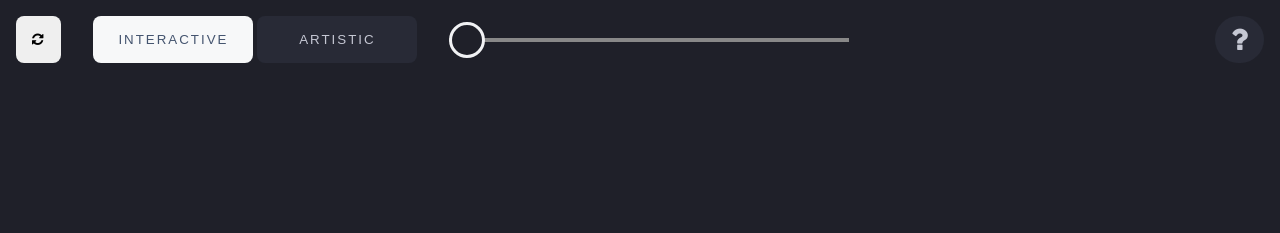
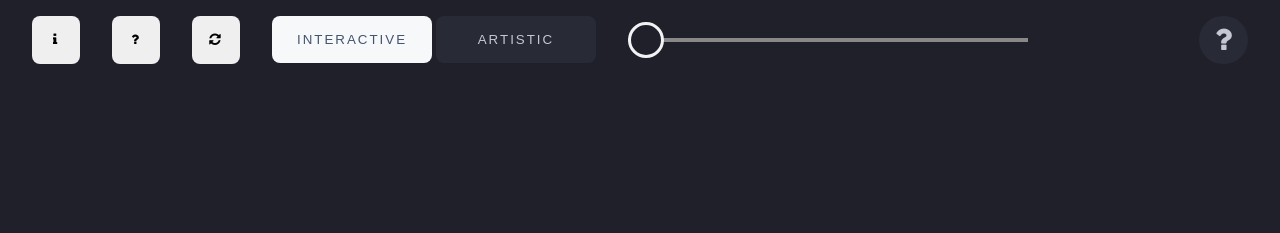
Before and after one commit to jrsmth/delaunay, a plain HTML site: page index.html in a window 1280 px wide. Drawn offline with nearby package versions, Linux system fonts and the light colour scheme; files that its build step writes are made by us from their sources.

Commit message:
[patch] DEL-43/44: introduced 'info' and 'help' controls

```diff
--- a/app/constants.ts
+++ b/app/constants.ts
@@ -7,6 +7,8 @@ export const MENU_HEIGHT_PX: number = 80;
 export const body: HTMLElement = document.getElementsByTagName('body')[0];
 
 export const controls: any = {
+  info: document.getElementById('info') as HTMLButtonElement,
+  helpTEMP: document.getElementById('help') as HTMLButtonElement,
   refresh: document.getElementById('refresh') as HTMLButtonElement,
   interactive: document.getElementById('interactive') as HTMLButtonElement,
   artistic: document.getElementById('artistic') as HTMLButtonElement,
--- a/app/index.scss
+++ b/app/index.scss
@@ -40,7 +40,7 @@ body {
 #controls {
   display: flex;
   gap: 2rem;
-  padding: 1rem;
+  padding: 1rem 2rem;
 }
 
 .point {
@@ -157,9 +157,11 @@ button.flat {
   width: 10rem;
 
 
-  &#refresh {
-    width: unset;
+  &.slim {
+    width: 3rem;
+    height: 3rem;
   }
+
 }
 
 .tooltip {
--- a/index.html
+++ b/index.html
@@ -6,7 +6,10 @@
   </head>
   <body class="interactive">
     <div id="controls">
-      <button id="refresh" class="flat"><i class="fa fa-refresh" aria-hidden="true"></i></button>
+      <button id="info" class="flat slim"><i class="fa fa-info" aria-hidden="true"></i></button>
+      <button id="help" class="flat slim"><i class="fa fa-question" aria-hidden="true"></i></button>
+
+      <button id="refresh" class="flat slim"><i class="fa fa-refresh" aria-hidden="true"></i></button>
       <div id="modes">
         <button id="interactive" class="flat light">Interactive</button>
         <button id="artistic" class="flat dark">Artistic</button>
```
Also changed, not shown: app/index.ts (+7 -3 lines).
